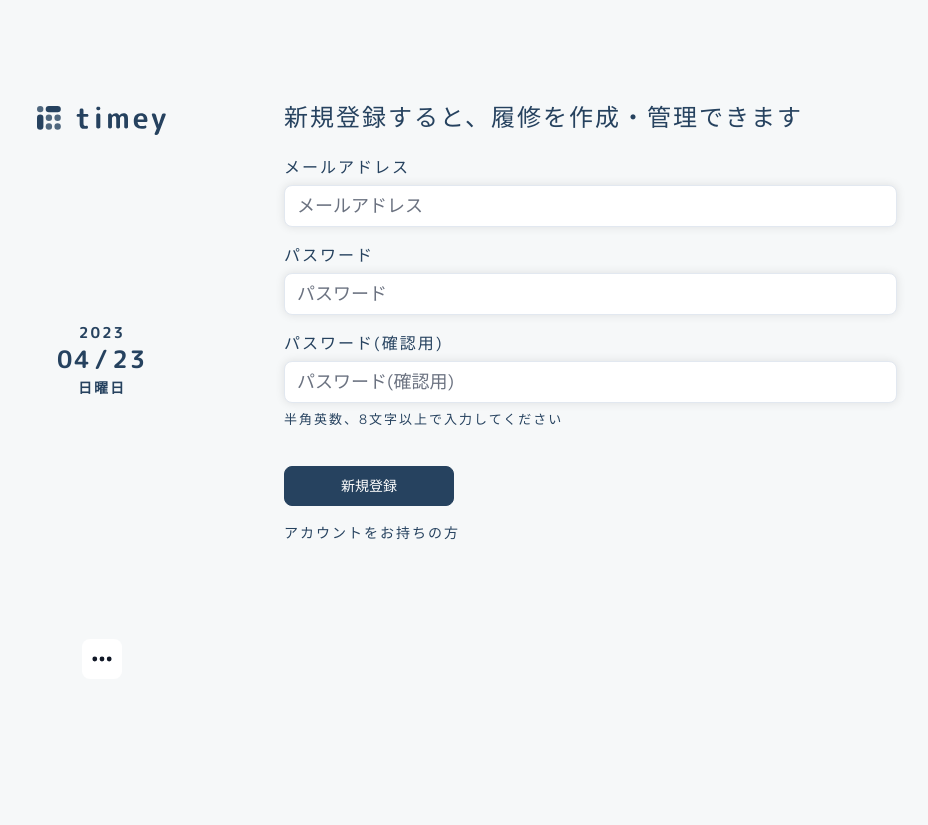
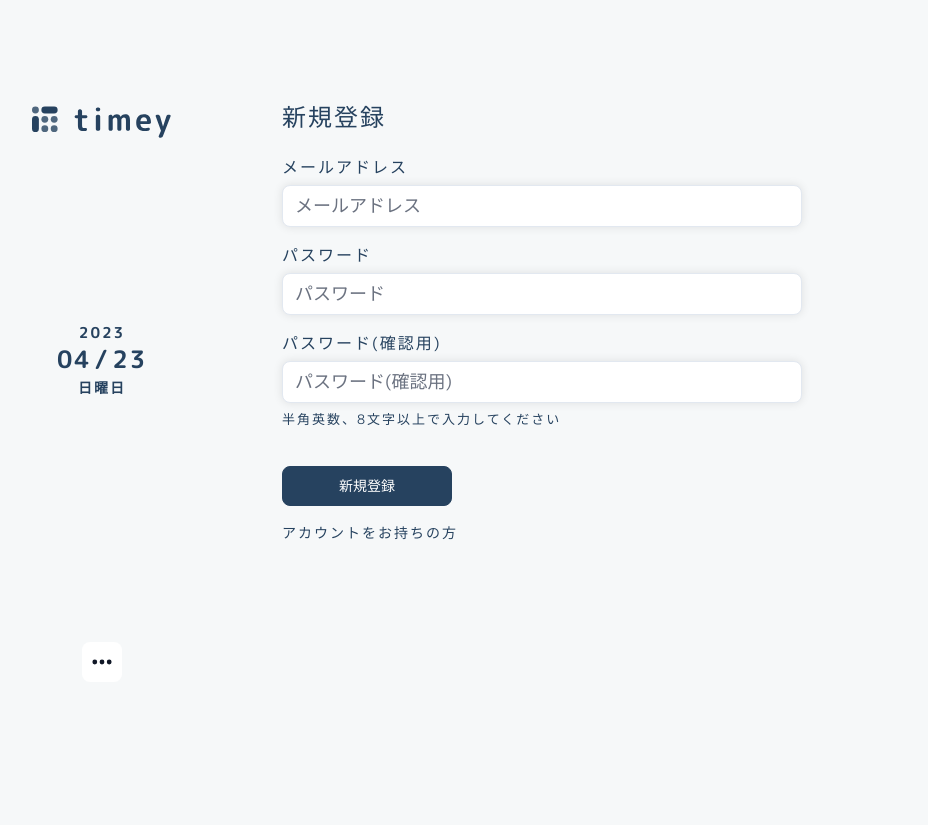
Before and after one commit to 1nary/Timey, a Django app: page /signup/ in a window 1280 px wide. Shown: the whole page, without its empty margins (33-961 px from the left). After the commit the page ends 665 px from the top, so only its background shows below. Run offline with Django 3.2, Linux system fonts and the light colour scheme; some libraries are stand-ins or nearby versions.

Commit message:
認証画面スタイルの変更

```diff
--- a/create/static/css/syle.css
+++ b/create/static/css/syle.css
@@ -391,7 +391,7 @@ label {
 }
 
 .body__sidebar-logo {
-  padding: 0 20px;
+  padding: 0 15px;
   display: flex;
   margin-bottom: 500px;
 }
@@ -479,8 +479,7 @@ label {
   color: #fff;
 }
 .body__main-service {
-  padding-top: 80px;
-  padding-left: 42px;
+  padding: 80px 40px;
   color: #26425F;
 }
 .body__main__service-title {
@@ -635,7 +634,11 @@ label {
   margin-top: -10px;
 }
 /* メディアクエリ */
-
+@media screen and (min-width: 929px) {
+  .body__main-service {
+    width: 600px;
+  }
+}
 @media screen and (max-width: 928px) {
   .body__main {
     width: 100%;
--- a/create/templates/account/login.html
+++ b/create/templates/account/login.html
@@ -25,7 +25,7 @@
     <!-- main-contents -->
     <div class="body__main">
       <!-- main-menu -->
-      <div class="body__main body__main-service">
+      <div class="body__main-service">
         <p class="body__main__service-title">ログイン</p>
         <p class="body__main__service-text">
           <form class="login" method="POST" action="{% url 'account_login' %}">
--- a/create/templates/account/signup.html
+++ b/create/templates/account/signup.html
@@ -25,8 +25,8 @@
     <!-- main-contents -->
     <div class="body__main">
       <!-- main-menu -->
-      <div class="body__main body__main-service">
-        <p class="body__main__service-title">新規登録すると、履修を作成・管理できます</p>
+      <div class="body__main-service">
+        <p class="body__main__service-title">新規登録</p>
         <p class="body__main__service-text">
           <form class="login" method="POST" action="{% url 'account_signup' %}">
             {% csrf_token %}
@@ -40,15 +40,15 @@
             </div>
             {% endif %}
             <div class="form__account">
-              <p class="form__account-label">{{ form.email.label }}</p>
+              <label for="id_email" class="form__account-label">{{ form.email.label }}</label>
               <p class="form__account-input">{{ form.email }}</p>
             </div>
             <div class="form__account">
-              <p class="form__account-label">{{ form.password1.label }}</p>
+              <label for="id_password1" class="form__account-label">{{ form.password1.label }}</label>
               <p class="form__account-input">{{ form.password1 }}</p>
             </div>
             <div class="form__account">
-              <p class="form__account-label">{{ form.password2.label }}</p>
+              <label for="id_password2" class="form__account-label">{{ form.password2.label }}</label>
               <p class="form__account-input">{{ form.password2 }}</p>
             </div>
             <p class="form__account-password-validate">半角英数、8文字以上で入力してください</p>
```
